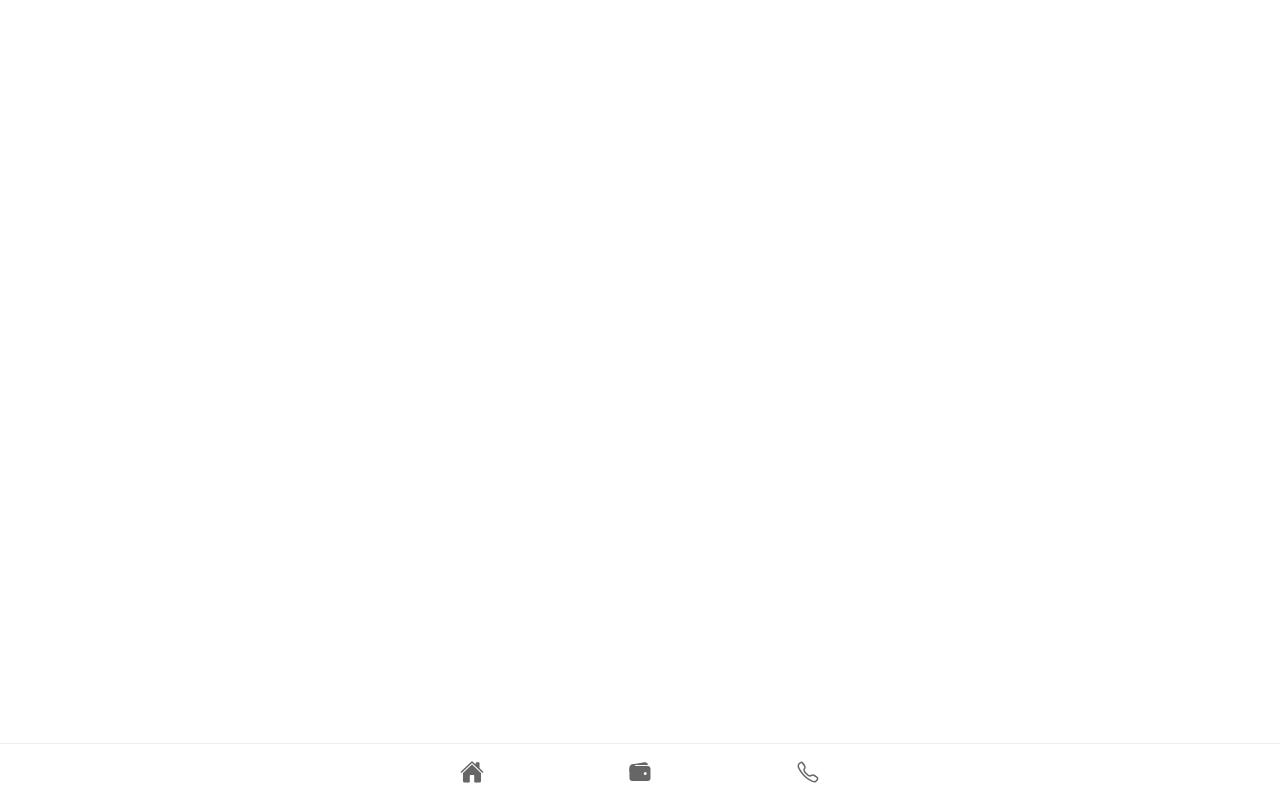
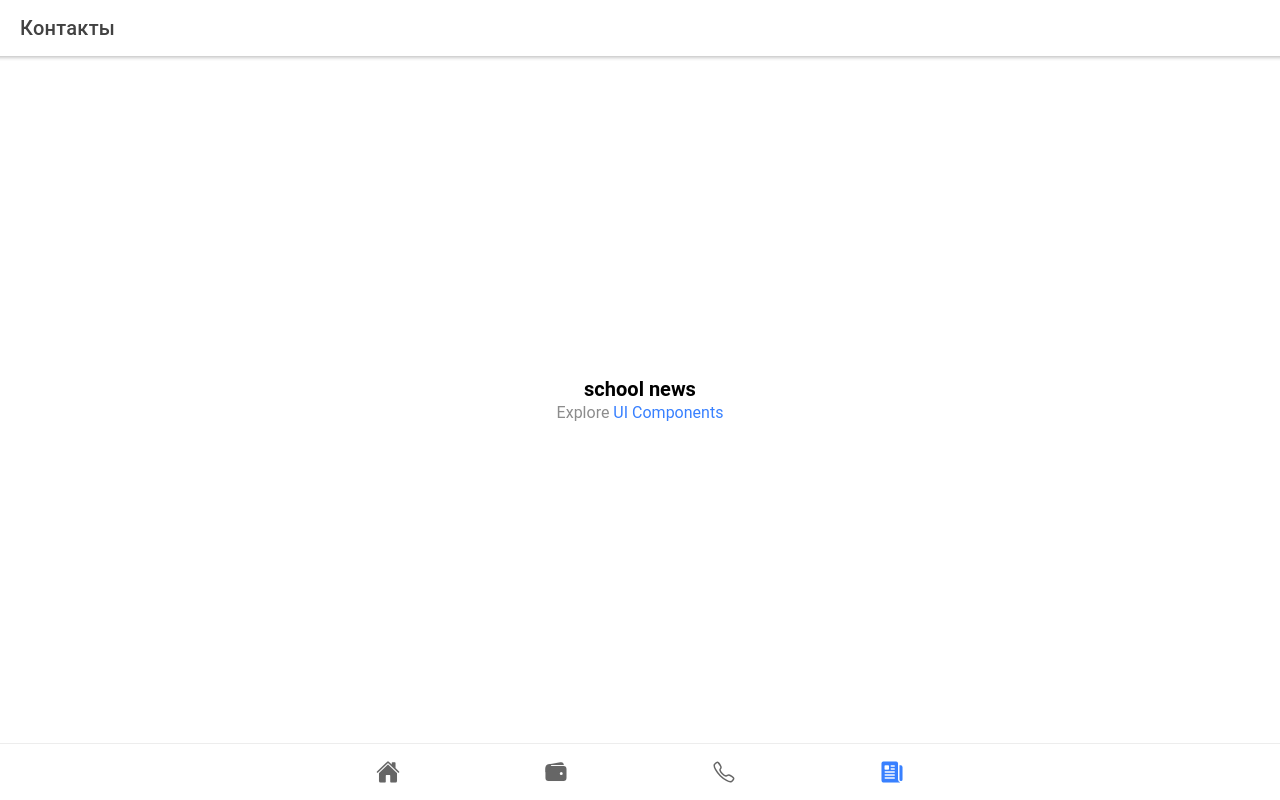
Before and after one commit to athletictools/client-area-frontend, a React (Create React App) app: page /tab4 in a window 1280 px wide. Built offline with nearby package versions, Linux system fonts and the light colour scheme.

Commit message:
add fourth tab

```diff
--- a/src/App.tsx
+++ b/src/App.tsx
@@ -1,10 +1,11 @@
 import {Redirect, Route} from 'react-router-dom';
 import {IonApp, IonIcon, IonLabel, IonRouterOutlet, IonTabBar, IonTabButton, IonTabs,} from '@ionic/react';
 import {IonReactRouter} from '@ionic/react-router';
-import {callOutline, ellipse, home, square, wallet} from 'ionicons/icons';
+import {callOutline, ellipse, home, newspaper, square, wallet} from 'ionicons/icons';
 import Tab1 from './pages/Tab1';
 import Tab2 from './pages/Tab2';
 import Tab3 from './pages/Tab3';
+import Tab4 from "./pages/Tab4";
 
 /* Core CSS required for Ionic components to work properly */
 import '@ionic/react/css/core.css';
@@ -42,6 +43,9 @@ const App: React.FC = () => (
                     <Route exact path="/">
                         <Redirect to="/tab1"/>
                     </Route>
+                    <Route exact path="/tab4">
+                        <Tab4/>
+                    </Route>
                 </IonRouterOutlet>
                 <IonTabBar slot="bottom">
                     <IonTabButton tab="tab1" href="/tab1">
@@ -53,6 +57,9 @@ const App: React.FC = () => (
                     <IonTabButton tab="tab3" href="/tab3">
                         <IonIcon icon={callOutline}/>
                     </IonTabButton>
+                    <IonTabButton tab="tab4" href="/tab4">
+                        <IonIcon icon={newspaper}/>
+                    </IonTabButton>
                 </IonTabBar>
             </IonTabs>
         </IonReactRouter>
--- a/src/pages/Tab1.tsx
+++ b/src/pages/Tab1.tsx
@@ -1,4 +1,4 @@
-import { IonContent, IonHeader, IonPage, IonTitle, IonToolbar } from '@ionic/react';
+import {IonContent, IonHeader, IonPage, IonTabButton, IonTitle, IonToolbar, IonButtons, IonMenuButton} from '@ionic/react';
 import ExploreContainer from '../components/ExploreContainer';
 import './Tab1.css';
 
@@ -7,6 +7,9 @@ const Tab1: React.FC = () => {
     <IonPage>
       <IonHeader>
         <IonToolbar>
+            <IonButtons>
+                <IonMenuButton></IonMenuButton>
+            </IonButtons>
           <IonTitle>Tab 1</IonTitle>
         </IonToolbar>
       </IonHeader>
--- a/src/pages/Tab2.tsx
+++ b/src/pages/Tab2.tsx
@@ -1,4 +1,4 @@
-import { IonContent, IonHeader, IonPage, IonTitle, IonToolbar } from '@ionic/react';
+import {IonButtons, IonContent, IonHeader, IonMenuButton, IonPage, IonTitle, IonToolbar} from '@ionic/react';
 import ExploreContainer from '../components/ExploreContainer';
 import './Tab2.css';
 
@@ -7,6 +7,9 @@ const Tab2: React.FC = () => {
     <IonPage>
       <IonHeader>
         <IonToolbar>
+            <IonButtons>
+                <IonMenuButton></IonMenuButton>
+            </IonButtons>
           <IonTitle>Tab 2</IonTitle>
         </IonToolbar>
       </IonHeader>
--- a/src/pages/Tab3.tsx
+++ b/src/pages/Tab3.tsx
@@ -1,4 +1,4 @@
-import { IonContent, IonHeader, IonPage, IonTitle, IonToolbar } from '@ionic/react';
+import {IonButtons, IonContent, IonHeader, IonMenuButton, IonPage, IonTitle, IonToolbar} from '@ionic/react';
 import ExploreContainer from '../components/ExploreContainer';
 import './Tab3.css';
 
@@ -7,7 +7,10 @@ const Tab3: React.FC = () => {
     <IonPage>
       <IonHeader>
         <IonToolbar>
-          <IonTitle>Tab 3</IonTitle>
+            <IonButtons>
+                <IonMenuButton></IonMenuButton>
+            </IonButtons>
+          <IonTitle>Контакты</IonTitle>
         </IonToolbar>
       </IonHeader>
       <IonContent fullscreen>
--- /dev/null
+++ b/src/pages/Tab4.tsx
@@ -0,0 +1,29 @@
+import {IonButtons, IonContent, IonHeader, IonMenuButton, IonPage, IonTitle, IonToolbar} from '@ionic/react';
+import ExploreContainer from '../components/ExploreContainer';
+import './Tab4.css';
+
+
+const Tab4: React.FC = () => {
+    return (
+        <IonPage>
+            <IonHeader>
+                <IonToolbar>
+                    <IonButtons>
+                        <IonMenuButton></IonMenuButton>
+                    </IonButtons>
+                    <IonTitle>Контакты</IonTitle>
+                </IonToolbar>
+            </IonHeader>
+            <IonContent fullscreen>
+                <IonHeader collapse="condense">
+                    <IonToolbar>
+                        <IonTitle size="large">News</IonTitle>
+                    </IonToolbar>
+                </IonHeader>
+                <ExploreContainer name="school news"/>
+            </IonContent>
+        </IonPage>
+    );
+};
+
+export default Tab4;
```
Also changed, not shown: src/pages/Tab4.css (added).
